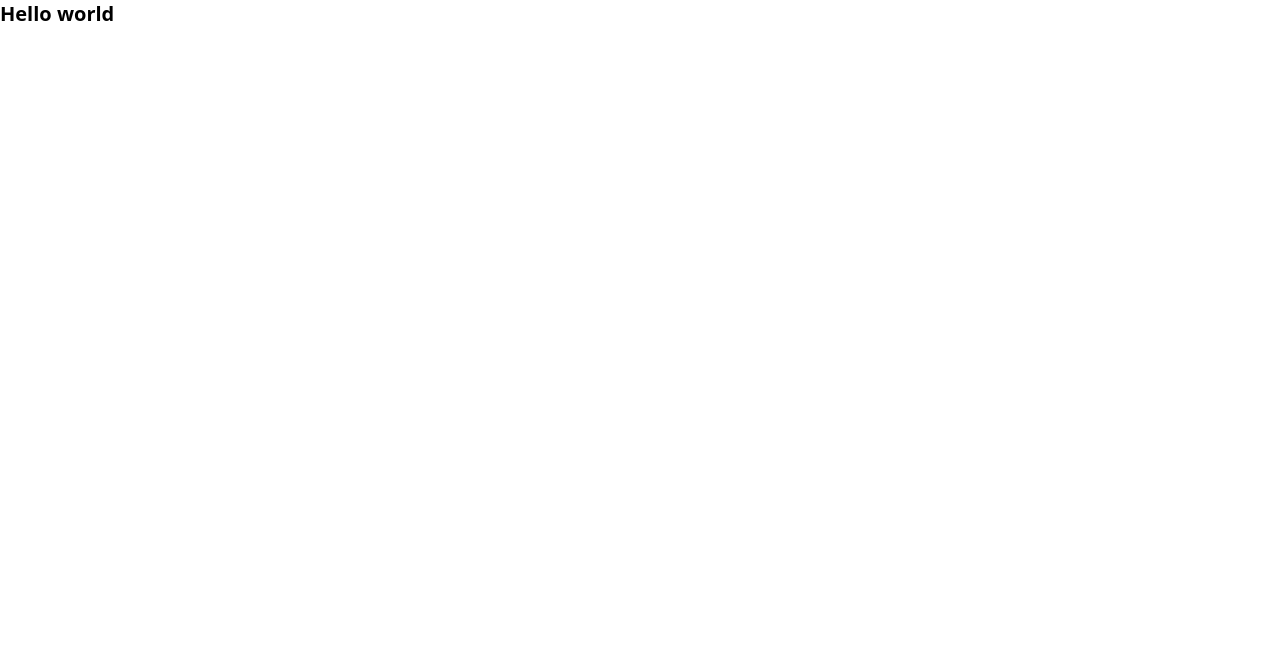
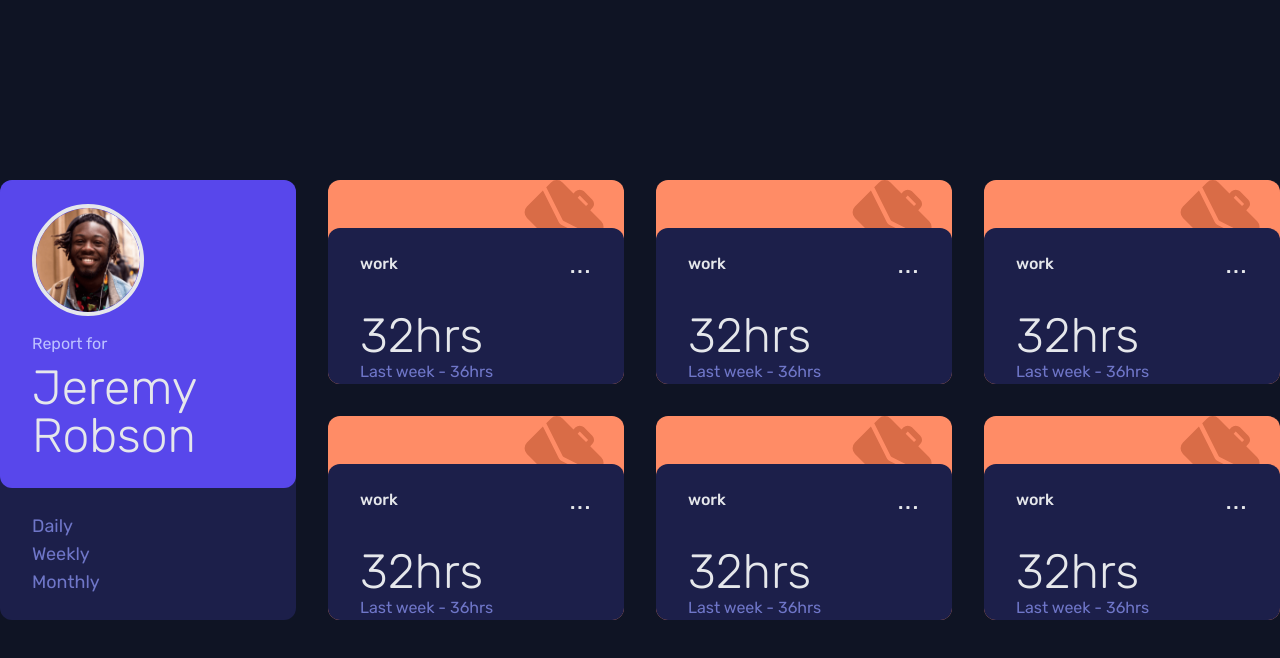
Before and after one commit to gracebir/time-tracker-design-challenging, a React (Vite) app: page / in a window 1280 px wide. Shown: the top 658 px of the page. Built offline with nearby package versions, Linux system fonts and the light colour scheme.

Commit message:
main components

```diff
--- a/src/App.jsx
+++ b/src/App.jsx
@@ -1,10 +1,22 @@
+import ProfileCard from './components/ProfileCard'
+import TimeCrak from './components/TimeCrak'
 import data from './data.json'
 
 function App() {
+  console.log(data)
   return (
-    <div>
-      <h1 className="text-xl font-bold">Hello world</h1>
-
+    <div className='text-gray-200 font-rubik w-full bg-very-dark flex items-center min-h-screen'>
+      <div className='max-w-7xl grid grid-cols-1 gap-8 lg:grid-cols-4 flex-1 mx-auto min-h-[55vh]'>
+        <ProfileCard />
+        <div className='lg:col-span-3 col-span-1 grid grid-cols-1 lg:grid-cols-3 gap-8'>
+          <TimeCrak />
+          <TimeCrak />
+          <TimeCrak />
+          <TimeCrak />
+          <TimeCrak />
+          <TimeCrak />
+        </div>
+      </div>
     </div>
   )
 }
```
